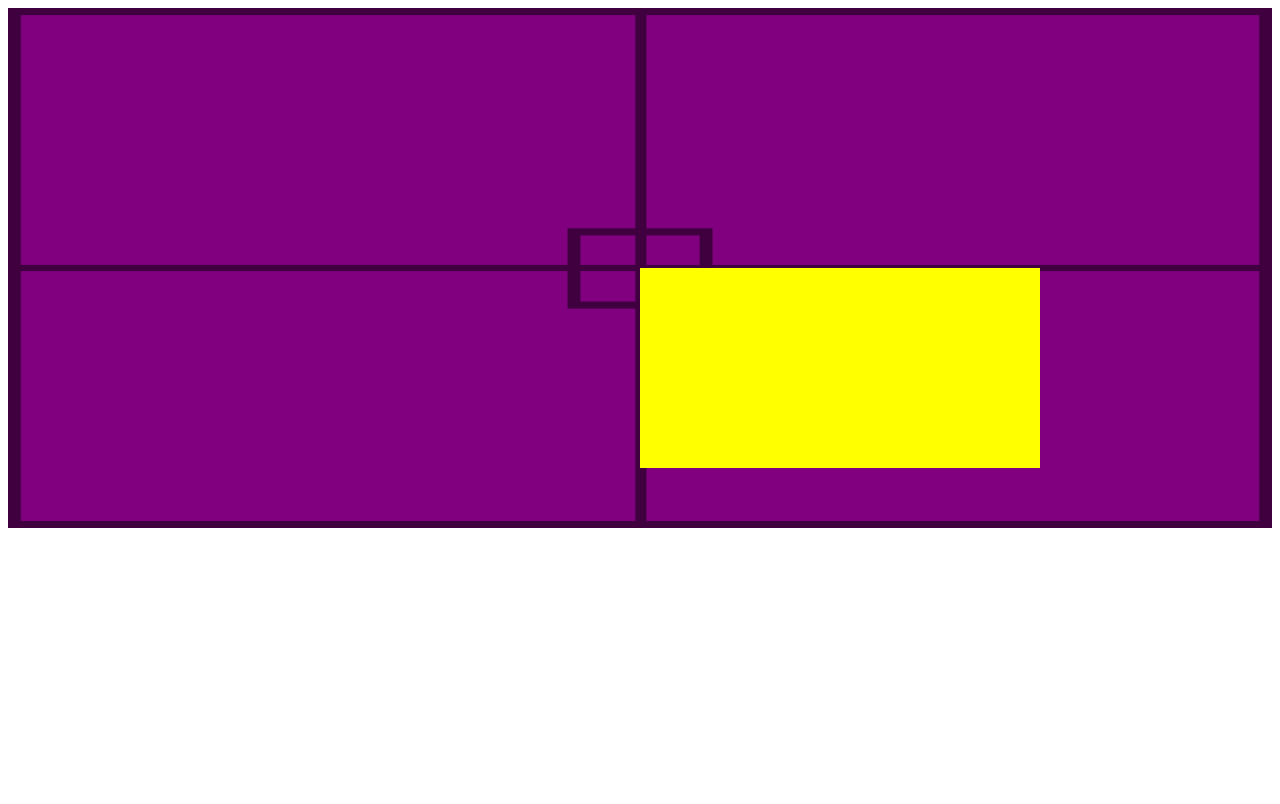
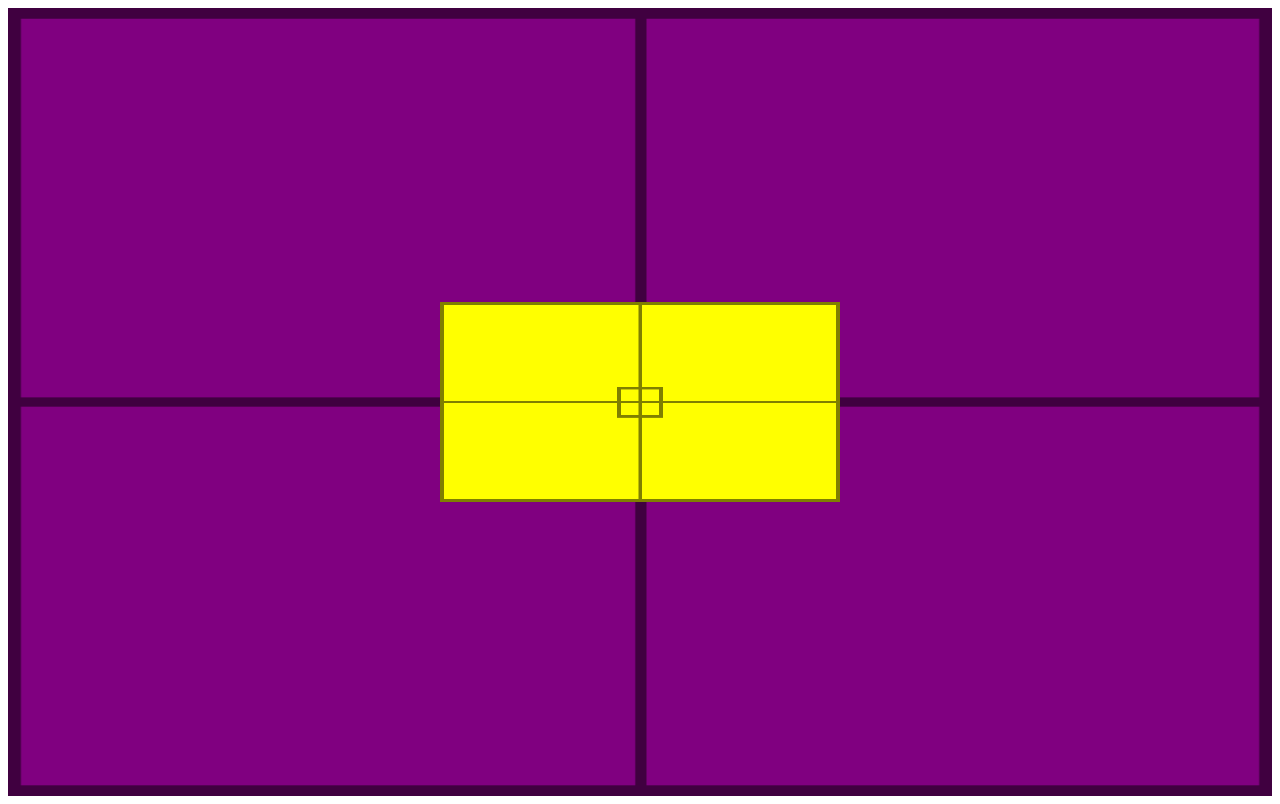
Before and after one commit to WesleyRoott/html-css, a plain HTML site: page exercicios/ex022/fundo007.html in a window 1280 px wide. Drawn offline with Linux system fonts and the light colour scheme.

Commit message:
correção de ex022

```diff
--- a/exercicios/ex022/fundo007.html
+++ b/exercicios/ex022/fundo007.html
@@ -9,27 +9,32 @@
         #container {
             background-image: url(imagens/target001.png);
             background-size: 100% 100%;
+
             position: relative;
-            height: 500px;  /*altura*/
+            height: 96vh;
             padding: 10px;
             background-color: purple;  /*cor de fundo*/
         }
 
         #conteudo {
+            background-image: url(imagens/target001.png);
+            background-size: 100% 100%;
 
             position: absolute;
             height: 200px;   /*altura*/
             width: 400px;
             background-color: yellow;   /*cor de fundo*/
+
             left: 50%;
             top: 50%;
+
+            transform: translate(-50%, -50%);
         }
     </style>
 </head>
 <body>
     <section id="container">
         <article id="conteudo">
-
         </article>
     </section>
 </body>
```
